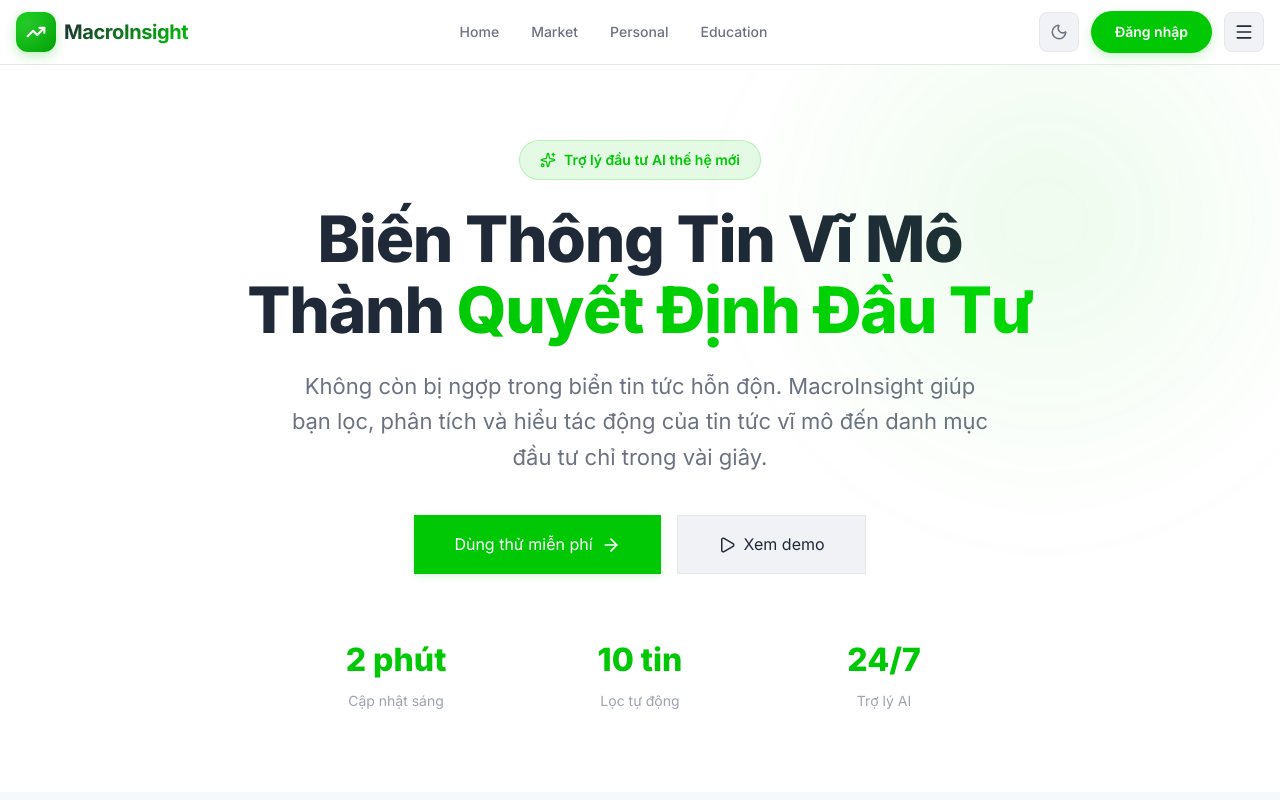
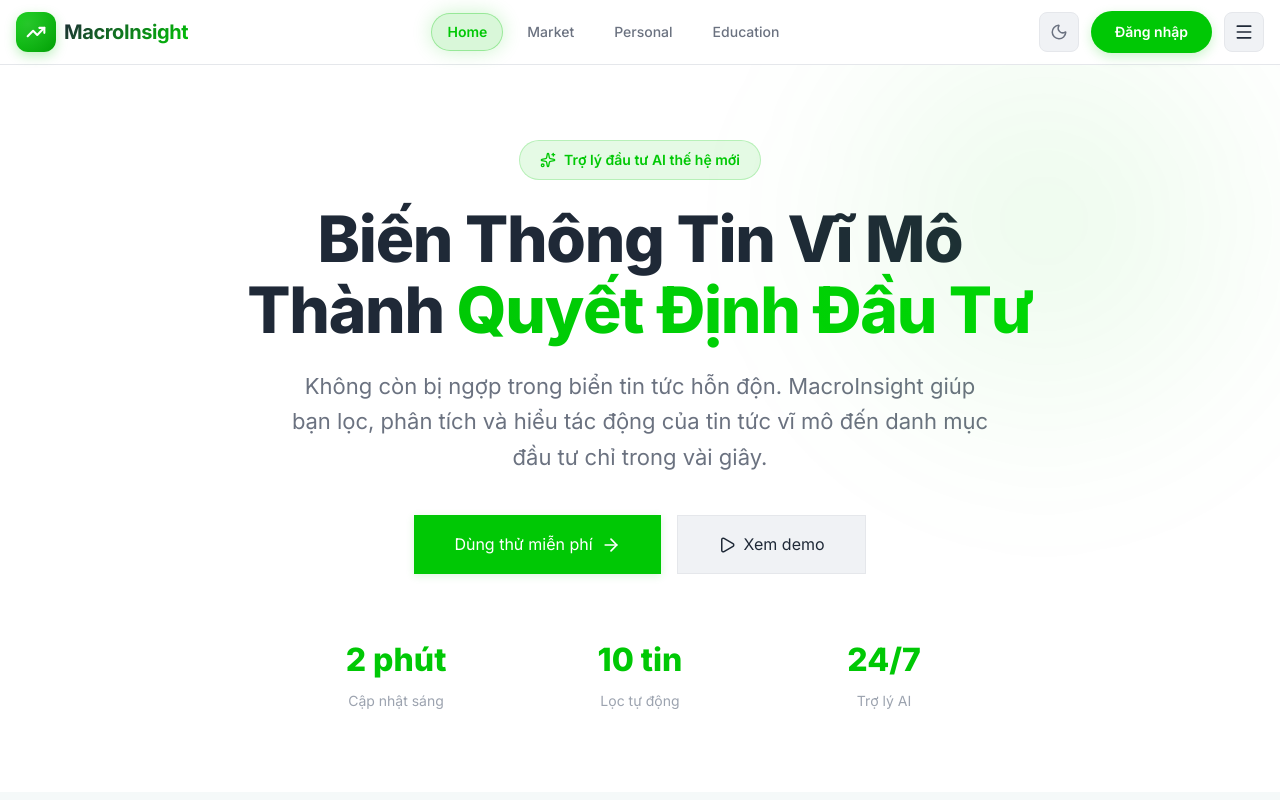
Before and after one commit to lephucchi/fese_hackathon, a Next.js app in the folder frontend/: page / in a window 1280 px wide. Shown: the top 800 px of the page. Built offline with nearby package versions, Linux system fonts and the light colour scheme.

Commit message:
Add bubble/pill style in Topbar

```diff
--- a/frontend/src/components/shared/Navigation.tsx
+++ b/frontend/src/components/shared/Navigation.tsx
@@ -4,6 +4,7 @@
 import { motion, AnimatePresence } from 'framer-motion';
 import { Menu, X, Moon, Sun, TrendingUp, BarChart3 } from 'lucide-react';
 import Link from 'next/link';
+import { usePathname } from 'next/navigation';
 import { useTheme } from '@/hooks/useTheme';
 
 interface NavItem {
@@ -26,6 +27,7 @@
   const [isMobileMenuOpen, setIsMobileMenuOpen] = useState(false);
   const [scrolled, setScrolled] = useState(false);
   const { theme, toggleTheme } = useTheme();
+  const pathname = usePathname();
 
   useEffect(() => {
     const handleScroll = () => {
@@ -119,24 +121,56 @@
           </Link>
 
           {/* Desktop Nav */}
-          <div style={{ alignItems: 'center', gap: '2rem' }} className="show-md-flex">
-            {navItems.map((item) => (
+          <div style={{ alignItems: 'center', gap: '0.5rem' }} className="show-md-flex">
+            {navItems.map((item) => {
+              const isActive = pathname === item.href;
+
+              return (
                 <Link
                   key={item.href}
                   href={item.href}
                   style={{
                     fontSize: '0.875rem',
-                  fontWeight: 500,
-                  color: 'var(--text-secondary)',
+                    fontWeight: isActive ? 600 : 500,
+                    color: isActive ? 'var(--primary)' : 'var(--text-secondary)',
                     textDecoration: 'none',
-                  transition: 'opacity 0.2s'
+                    transition: 'color 0.2s',
+                    position: 'relative',
+                    padding: '0.5rem 1rem',
+                    borderRadius: '9999px',
+                    zIndex: 1
                   }}
-                onMouseEnter={(e) => e.currentTarget.style.opacity = '0.8'}
-                onMouseLeave={(e) => e.currentTarget.style.opacity = '1'}
+                  onMouseEnter={(e) => {
+                    if (!isActive) {
+                      e.currentTarget.style.color = 'var(--text-primary)';
+                    }
+                  }}
+                  onMouseLeave={(e) => {
+                    if (!isActive) {
+                      e.currentTarget.style.color = 'var(--text-secondary)';
+                    }
+                  }}
                 >
+                  {/* Bubble Background for Active Tab */}
+                  {isActive && (
+                    <motion.div
+                      layoutId="navBubble"
+                      style={{
+                        position: 'absolute',
+                        inset: 0,
+                        background: 'rgba(0, 200, 5, 0.15)',
+                        border: '1px solid rgba(0, 200, 5, 0.3)',
+                        borderRadius: '9999px',
+                        boxShadow: '0 0 20px rgba(0, 200, 5, 0.2)',
+                        zIndex: -1
+                      }}
+                      transition={{ type: 'spring', stiffness: 500, damping: 30 }}
+                    />
+                  )}
                   {item.label}
                 </Link>
-            ))}
+              );
+            })}
           </div>
 
           {/* Actions */}
@@ -245,7 +279,10 @@
             }}
           >
             <div style={{ padding: '1rem', display: 'flex', flexDirection: 'column', gap: '0.5rem' }}>
-              {navItems.map((item) => (
+              {navItems.map((item) => {
+                const isActive = pathname === item.href;
+
+                return (
                   <Link
                     key={item.href}
                     href={item.href}
@@ -254,16 +291,20 @@
                       padding: '0.75rem 1rem',
                       borderRadius: '0.5rem',
                       fontSize: '0.875rem',
-                    fontWeight: 500,
-                    color: 'var(--text-primary)',
-                    background: 'var(--surface)',
-                    textDecoration: 'none'
+                      fontWeight: isActive ? 600 : 500,
+                      color: isActive ? 'white' : 'var(--text-primary)',
+                      background: isActive ? 'var(--primary)' : 'var(--surface)',
+                      textDecoration: 'none',
+                      border: isActive ? '1px solid var(--primary)' : '1px solid transparent',
+                      boxShadow: isActive ? '0 0 12px rgba(0, 200, 5, 0.3)' : 'none',
+                      transition: 'all 0.2s'
                     }}
                     onClick={() => setIsMobileMenuOpen(false)}
                   >
                     {item.label}
                   </Link>
-              ))}
+                );
+              })}
               <Link
                 href="/chat"
                 style={{
--- /dev/null
+++ b/package.json
@@ -0,0 +1,5 @@
+{
+  "dependencies": {
+    "recharts": "^3.6.0"
+  }
+}
```
Also changed, not shown: 1 other file (tests, documents, lock files or other folders). Lines whose indentation alone changed are shown as unchanged.
